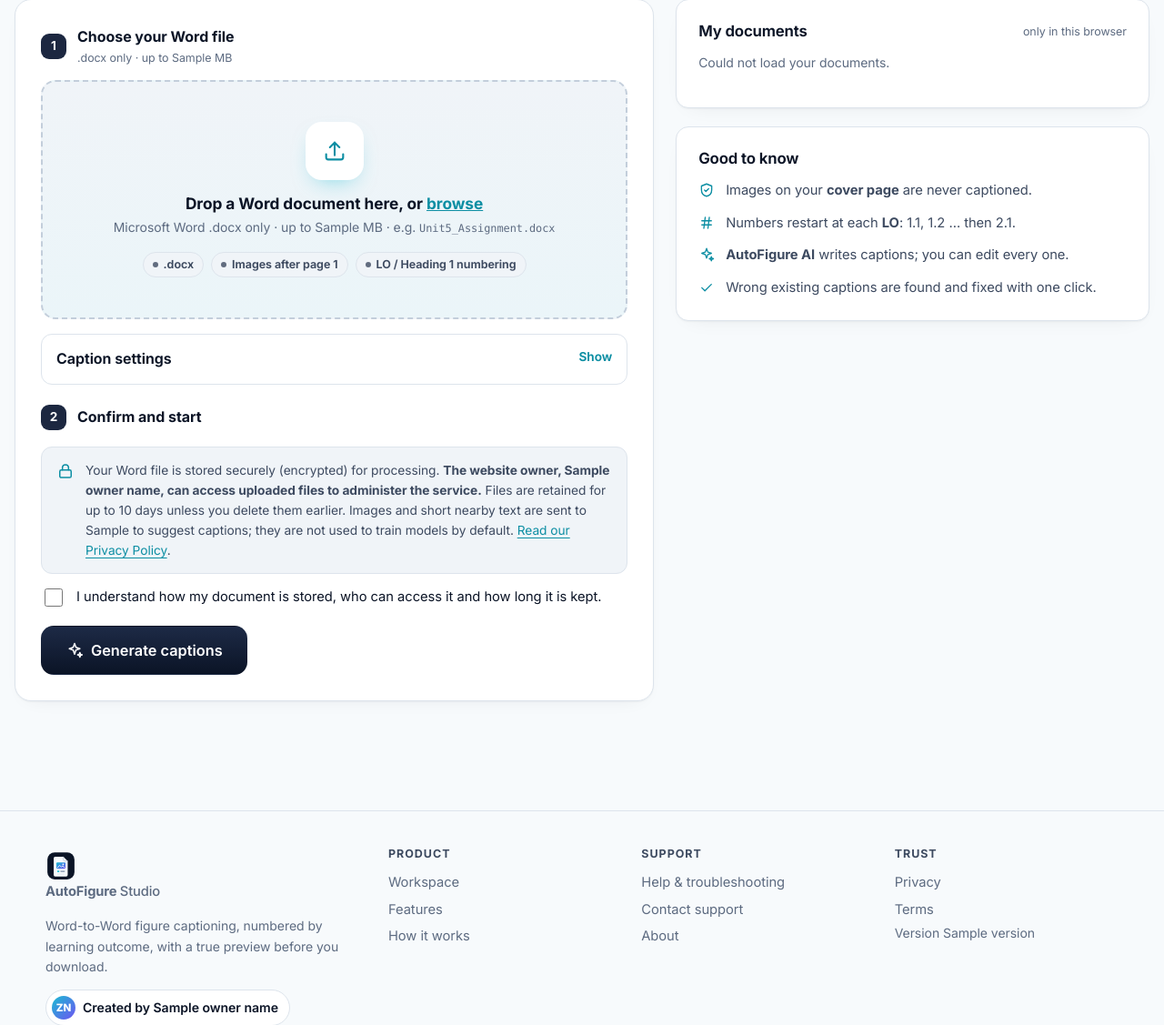
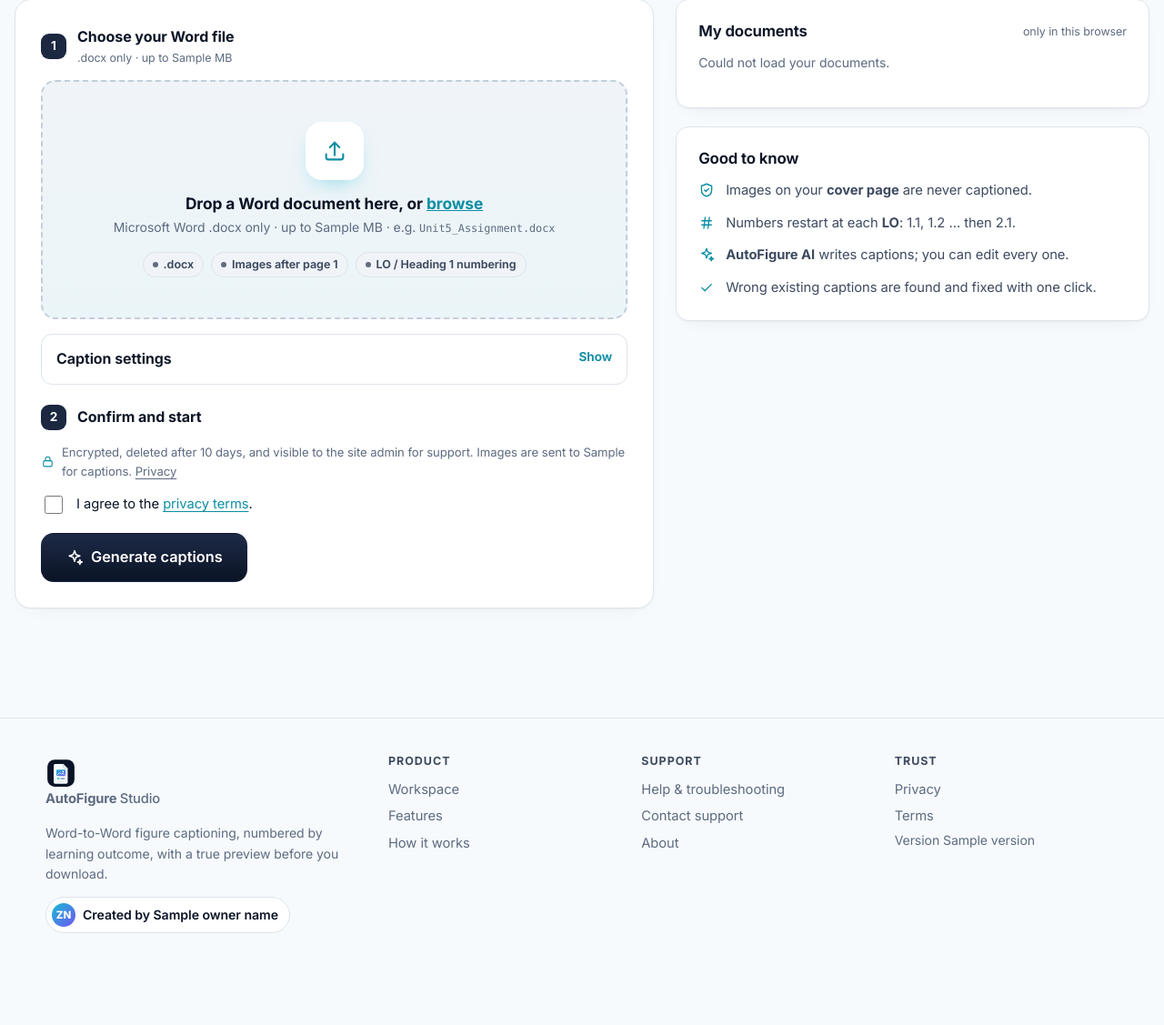
Before and after one commit to zeno-ctrl/Fignova, a Python web app: template web/templates/app.html in a window 1280 px wide. Shown: the part 250-1377 px from the top of the page at 91% size. After the commit the page ends 1276 px from the top, so only its background shows below. Run offline with Jinja, Linux system fonts and the light colour scheme; the template is opened without the code that fills it: most values are stand-ins (such as "Sample title", 1, 10 or a date in 2020).

Commit message:
Replace the upload privacy box with a one-line notice without the owner's name
Co-Authored-By: Claude Opus 5.5 <noreply@anthropic.com>
Claude-Session: https://claude.ai/code/session_01G8i3ZpjCSBjG8yLhFZphAE

```diff
--- a/web/static/css/app.css
+++ b/web/static/css/app.css
@@ -593,3 +593,7 @@ table.data tbody tr { transition: background .12s; }
 .pill:has(svg)::before, .stepper .pill::before { display: none; }
 .proc-foot .icon, .xs .icon { display: inline-block; vertical-align: -2px; }
 @media (max-width: 700px) { .ws-head .stepper { display: none; } .ws-head { padding: 10px 0; } }
+
+.privacy-line { display: flex; align-items: center; gap: 8px; margin: 4px 0 0; font-size: .82rem; color: var(--muted); }
+.privacy-line .icon { width: 15px; height: 15px; color: var(--primary); flex: none; }
+.privacy-line a { color: var(--muted); }
--- a/web/static/js/upload.js
+++ b/web/static/js/upload.js
@@ -83,7 +83,7 @@
   form.addEventListener("submit", (e) => {
     e.preventDefault();
     if (!file) { showError("Choose a Word (.docx) file first."); input.focus(); return; }
-    if (!document.getElementById("consent").checked) { showError("Please confirm you have read how your document is stored and who can access it."); document.getElementById("consent").focus(); return; }
+    if (!document.getElementById("consent").checked) { showError("Please tick “I agree to the privacy terms” to continue."); document.getElementById("consent").focus(); return; }
     if (lite) { chunkedUpload(); return; }
     const fd = new FormData();
     fd.append("file", file, file.name);
--- a/web/templates/partials/uploader.html
+++ b/web/templates/partials/uploader.html
@@ -34,16 +34,11 @@
   </details>
 
   <div class="uploader-head" style="margin-top:22px"><span class="step-dot">2</span><div><b>Confirm and start</b></div></div>
-  <div class="privacy-note" id="privacy-note">
+  <p class="privacy-line" id="privacy-note">
     <svg class="icon"><use href="#i-lock"/></svg>
-    <div>
-      Your Word file is stored securely (encrypted) for processing. <b>The website owner, {{ owner_name }}, can access uploaded files to administer the service.</b>
-      Files are retained for up to {{ retention_days }} days unless you delete them earlier.
-      {% if ai_providers %}Images and short nearby text are sent to {{ ai_providers | join(" and ") }} to suggest captions; they are not used to train models by default.{% else %}Captions are suggested by AutoFigure AI on this server; no document content is sent to an outside AI provider.{% endif %}
-      <a href="/privacy">Read our Privacy Policy</a>.
-    </div>
-  </div>
-  <label class="consent"><input type="checkbox" id="consent" required><span>I understand how my document is stored, who can access it and how long it is kept.</span></label>
+    <span>Encrypted, deleted after {{ retention_days }} days, and visible to the site admin for support.{% if ai_providers %} Images are sent to {{ ai_providers | join(" and ") }} for captions.{% endif %} <a href="/privacy">Privacy</a></span>
+  </p>
+  <label class="consent"><input type="checkbox" id="consent" required><span>I agree to the <a href="/privacy">privacy terms</a>.</span></label>
   <div class="row" style="margin-top:18px">
     <button class="btn btn-primary btn-lg btn-block-sm" type="submit" id="upload-submit"><svg class="icon"><use href="#i-sparkle"/></svg>Generate captions</button>
     <span class="small muted" id="upload-status" role="status" aria-live="polite"></span>
```
